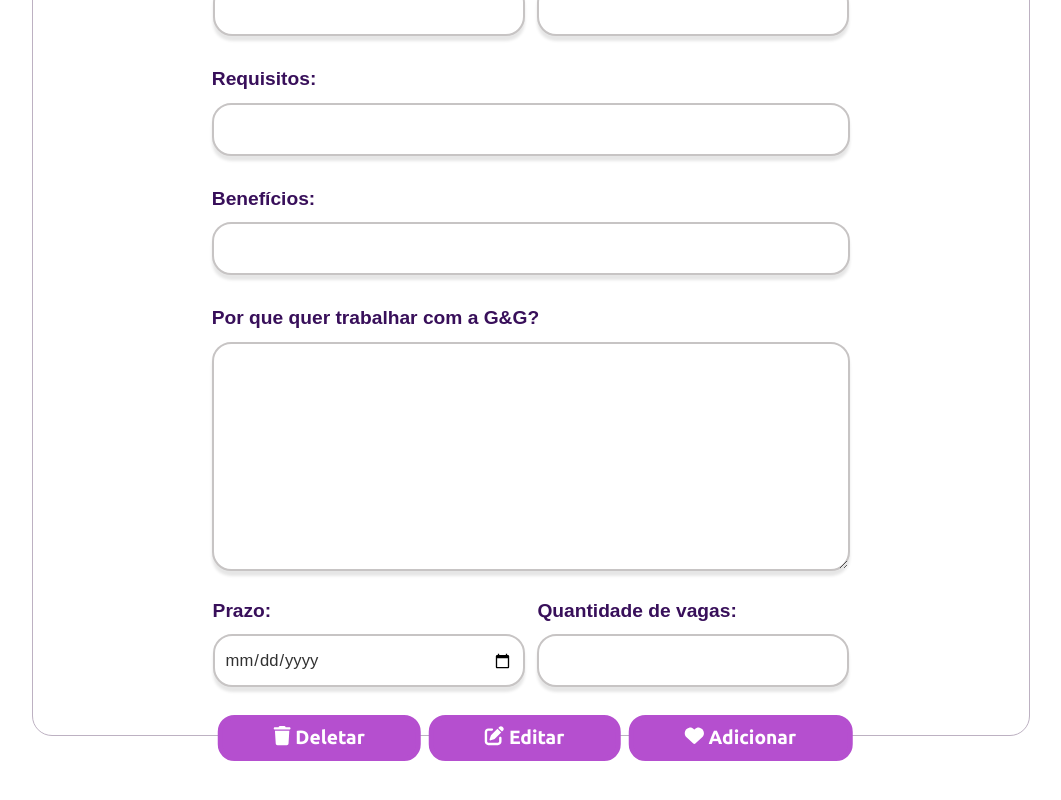
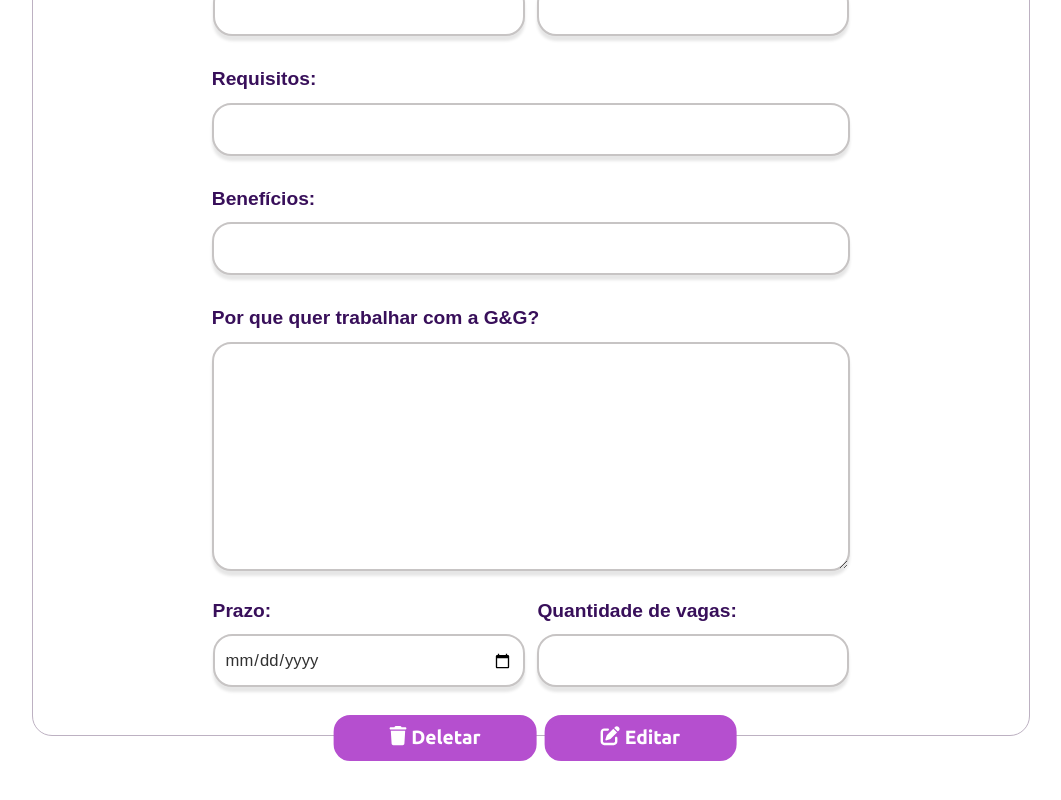
Before and after one commit to myslium/tcc-g-g, a React (Create React App) app: page /admin/gerenciamento/1 in a window 1280 px wide. Shown: the part 1072-1872 px from the top of the page, without its empty margins (109-1170 px from the left). Built offline with nearby package versions, Linux system fonts and the light colour scheme; no server answers; sample sign-in values are in the browser's storage; a web font is replaced by a local one.

Commit message:
ta tendo um problema

```diff
--- a/src/admin/gerenciamento/index.jsx
+++ b/src/admin/gerenciamento/index.jsx
@@ -41,8 +41,10 @@ export default function Gerenciamento() {
             setBeneficios(vaga.beneficios);
             setRequisitos(vaga.requisicoes);
             setDescricao(vaga.descricao);
-            setQuantidade(vaga.quantidade);
-            setVencimento(vaga.vencimento);
+            setQuantidade(vaga.qtd_vagas );
+            const dataVencimentoFormatada = vaga.data_vencimento ? vaga.data_vencimento.split('T')[0] : '';
+            setVencimento(dataVencimentoFormatada);
+
         } catch (error) {
             console.error("Erro ao carregar vaga:", error);
         }
@@ -225,11 +227,19 @@ export default function Gerenciamento() {
                     <div className='botao'>
                         {vagaId ? (
                             <>
-                                <button onClick={deletarVaga}><i className="fa fa-trash" aria-hidden="true"></i>&nbsp;Deletar</button>
-                                <button onClick={editarVaga}><i className="fa fa-edit" aria-hidden="true"></i>&nbsp;Editar</button>
+                                <button onClick={deletarVaga}>
+                                    <i className="fa fa-trash" aria-hidden="true"></i>&nbsp;Deletar
+                                </button>
+                                <button onClick={editarVaga}>
+                                    <i className="fa fa-edit" aria-hidden="true"></i>&nbsp;Editar
+                                </button>
                             </>
-                        ) : null}
-                        <button onClick={adicionarVaga}><i className="fa fa-heart" aria-hidden="true"></i>&nbsp;Adicionar</button>
+                        ) : (
+                            <button onClick={adicionarVaga}>
+                                <i className="fa fa-heart" aria-hidden="true"></i>&nbsp;Adicionar
+                            </button>
+                        )}
+
                     </div>
                 </div>
             </section>
```
